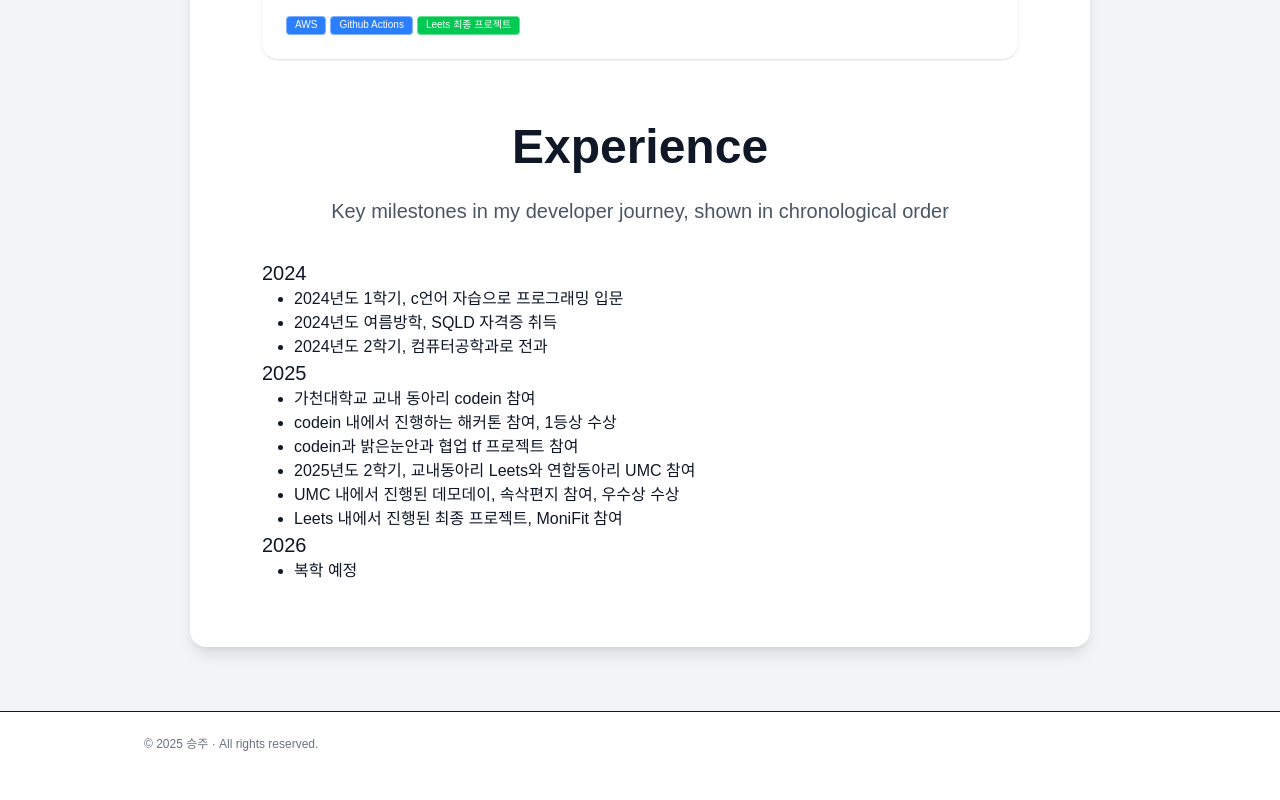
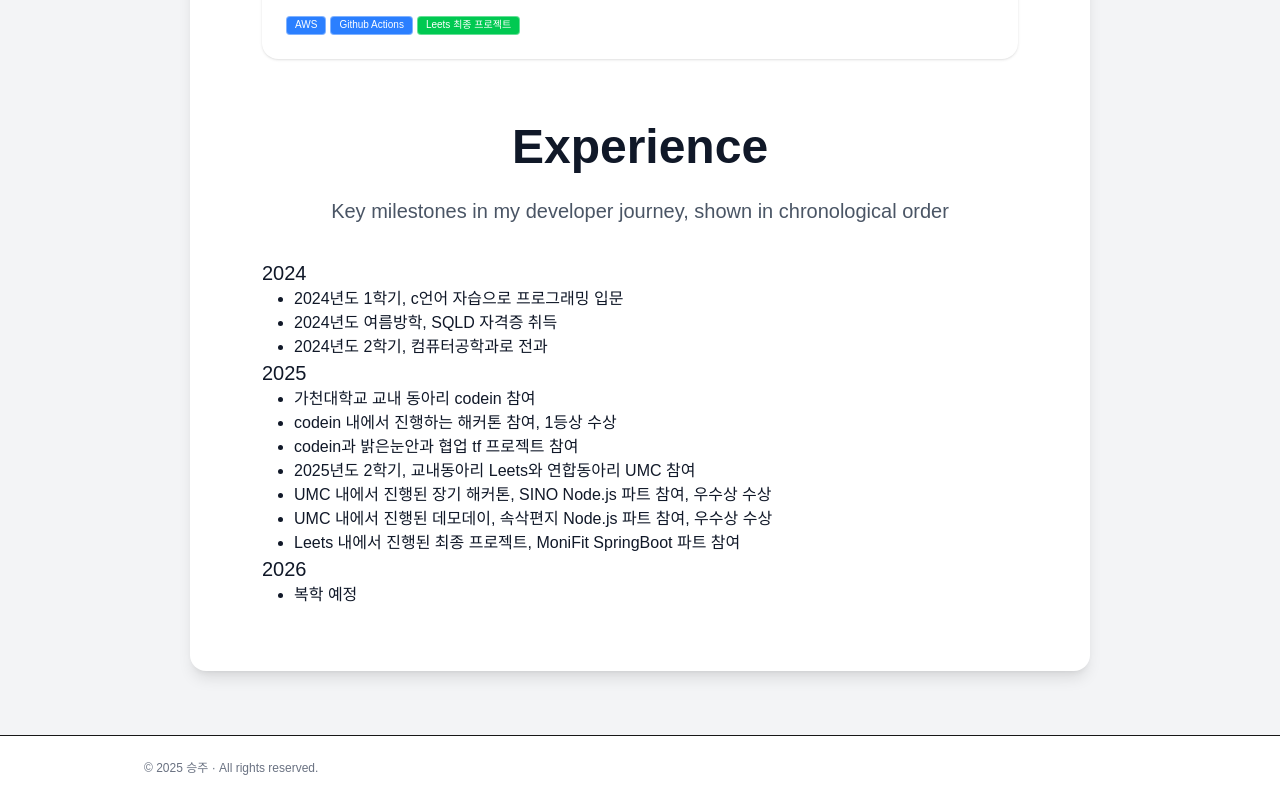
Before and after one commit to user040131/user040131.github.io, a Next.js app: page /portfolio in a window 1280 px wide. Shown: the part 2849-3649 px from the top of the page. Before the commit the page ends 3625 px from the top, so only its background shows below. Built offline with nearby package versions, Linux system fonts and the light colour scheme.

Commit message:
Update page.tsx

```diff
--- a/src/app/portfolio/page.tsx
+++ b/src/app/portfolio/page.tsx
@@ -555,8 +555,9 @@ export default function HomePage() {
                 <li>codein 내에서 진행하는 해커톤 참여, 1등상 수상</li>
                 <li>codein과 밝은눈안과 협업 tf 프로젝트 참여</li>
                 <li>2025년도 2학기, 교내동아리 Leets와 연합동아리 UMC 참여</li>
-                <li>UMC 내에서 진행된 데모데이, 속삭편지 참여, 우수상 수상</li>
-                <li>Leets 내에서 진행된 최종 프로젝트, MoniFit 참여</li>
+                <li>UMC 내에서 진행된 장기 해커톤, SINO Node.js 파트 참여, 우수상 수상</li>
+                <li>UMC 내에서 진행된 데모데이, 속삭편지 Node.js 파트 참여, 우수상 수상</li>
+                <li>Leets 내에서 진행된 최종 프로젝트, MoniFit SpringBoot 파트 참여</li>
               </ol>
               <h2 className="md:text-xl">2026</h2>
               <ol className="list-disc pl-8">
```
